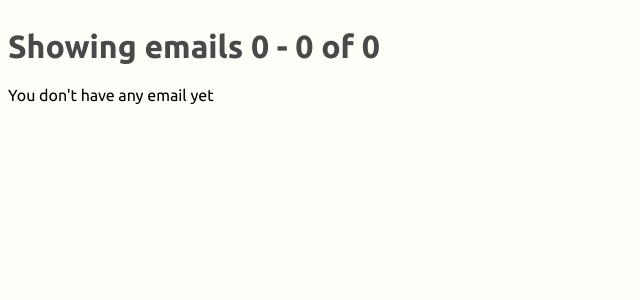
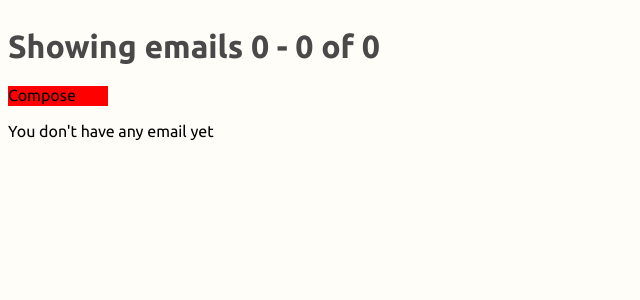
Before and after one commit to triplea24/mailassistant, a Django app: page /dashboard in a window 1280 px wide. Shown: the top 300 px of the page, without its empty margins (0-640 px from the left). Run offline with Django 3.2, Linux system fonts and the light colour scheme; the visitor is signed in with stand-in values (Sample User, id 1); data that the repository does not hold is empty.

Commit message:
Add compose button

```diff
--- a/panel/templates/index.html
+++ b/panel/templates/index.html
@@ -4,18 +4,23 @@
     <link rel="stylesheet" type="text/css" href="{% static "panel/mycss.css" %}">
 </head>
 <body>
-    <p><h1>Showing emails {{ start }} - {{ end }} of {{ total }}</h1></p>
+    <div class="header">
+        <p><h1>Showing emails {{ start }} - {{ end }} of {{ total }}</h1></p>
+        <div class="compose">Compose</div>
+    </div>
+
+
     {% load tz %}
     {% if mails|length > 0 %}
     	{% for mail in mails %}
     		<a href="/dashboard/show/{{mail.track_key}}">
-                {% if mail.count > 0%}
-                    <img class="mailstatus" href="{% static "panel/mail/read.png" %}"></img>
-                {% else %}
-                    <img class="mailstatus" href="{% static "panel/mail/not_read.png" %}"></img>
-    			{% endif %}
 
                 <div class="mailbox">
+                    {% if mail.count > 0%}
+                        <img class="mailstatus" href="{% static "panel/mail/read.png" %}"></img>
+                    {% else %}
+                        <img class="mailstatus" href="{% static "panel/mail/not_read.png" %}"></img>
+                    {% endif %}
     				<h3>{{ mail.subject }}</h3>
     				{% if mail.count > 0 %}
     				    <p>{{ mail.last_read }}</p>
--- a/static/panel/mycss.css
+++ b/static/panel/mycss.css
@@ -53,6 +53,12 @@ a
 	padding-right: 20px;
 	width: 40px;
 	height: 40px;
+}
+
+.compose{
+	width: 100px;
+	height: 20px;
+	background: red;
 }
 
 .mailbox:hover
```
